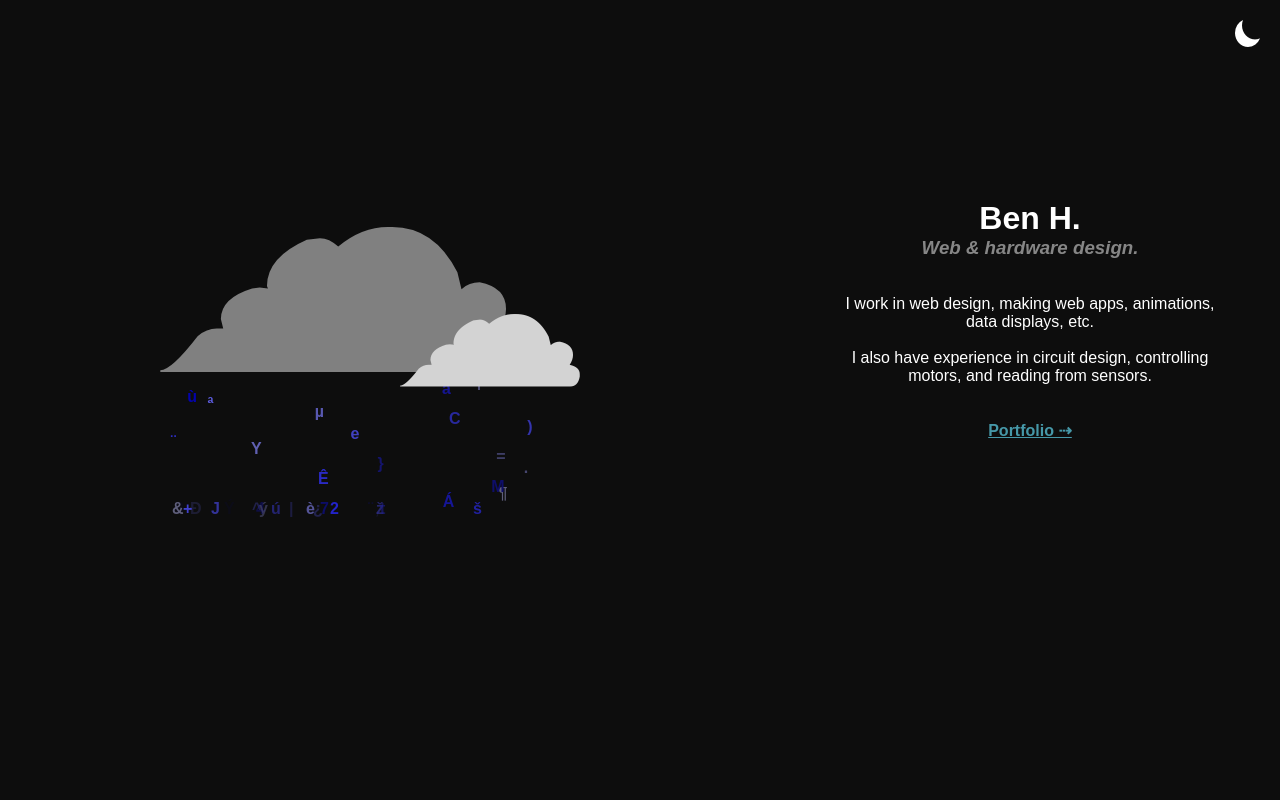
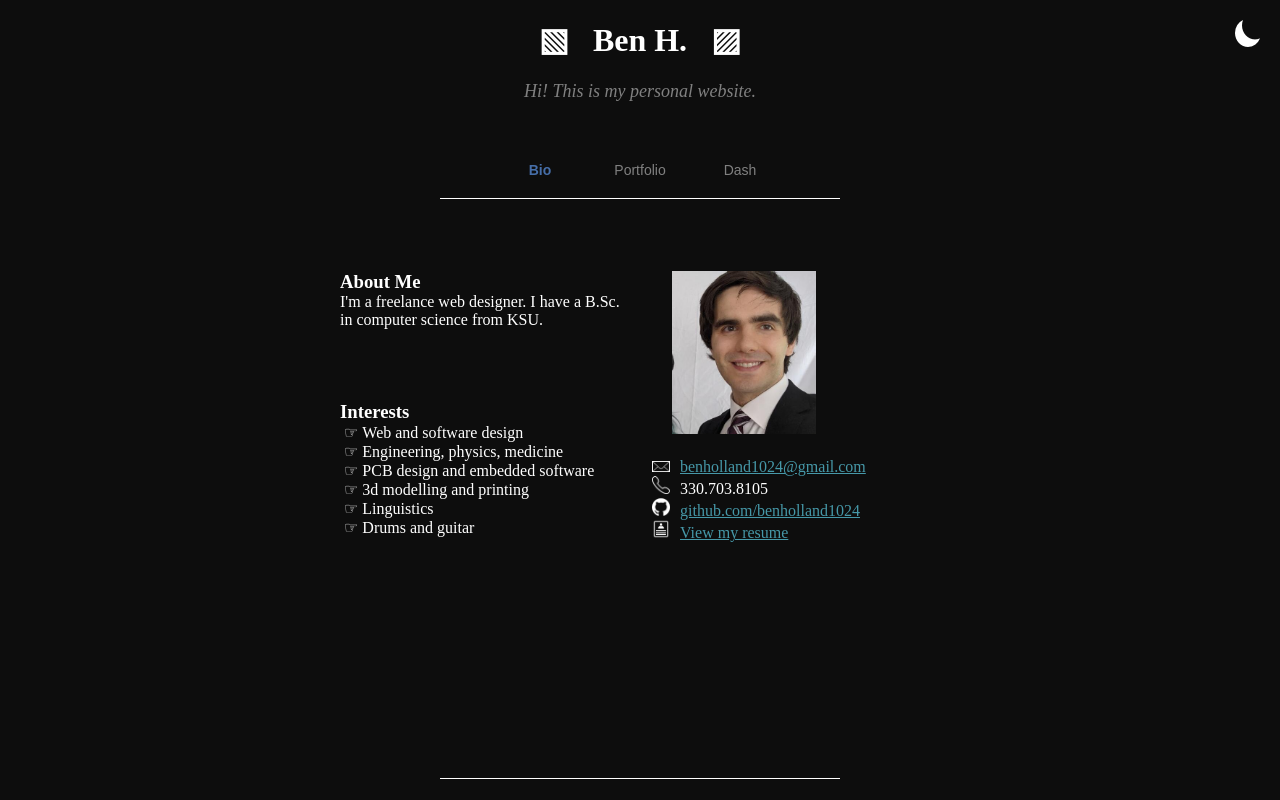
Before and after one commit to benholland1024/benh.cloud, a Vue app: page / in a window 1280 px wide. Shown: the top 800 px of the page. Built offline with nearby package versions, Linux system fonts and the light colour scheme.

Commit message:
Reverting cloud anim

```diff
--- a/src/App.vue
+++ b/src/App.vue
@@ -11,7 +11,7 @@
 
     <img src="./assets/misc/moon.png" id="dark-mode-icon" @click="toggle_dark_mode()" />
 
-    <!-- <header>
+    <header>
       <h1>&#9639; &nbsp; Ben H. &nbsp; &#9640;</h1>
       <p id="page-subtitle">Hi! This is my personal website.</p>
     </header>
@@ -21,9 +21,9 @@
       <router-link class="nav-link blue2" to="/portfolio">Portfolio</router-link>
       <router-link class="nav-link brown" to="/plans" v-if="0">Plans</router-link>
       <router-link class="nav-link orange" to="/dash">Dash</router-link>
-    </nav> -->
+    </nav>
 
-    <!-- <div class="divider-line"></div> -->
+    <div class="divider-line"></div>
 
     <router-view/>
 
--- a/src/router/index.js
+++ b/src/router/index.js
@@ -1,11 +1,11 @@
 import { createRouter, createWebHistory } from 'vue-router'
-import Landing2 from '../views/Landing2.vue'
+import Bio from '../views/Bio.vue'
 
 const routes = [
   {
     path: '/',
-    name: 'Landing2',
-    component: Landing2
+    name: 'Bio',
+    component: Bio
   },
   {
     path: '/portfolio',
--- a/src/views/Landing2.vue
+++ b/src/views/Landing2.vue
@@ -96,6 +96,9 @@ export default {
   #container {
     width: 100%;
     min-height: 800px;
+    max-width: 1500px;
+    left: 0 auto;
+    right: 0 auto;
     padding-top: 100px;
     padding-bottom: 200px;
     display: flex;
--- a/src/views/Portfolio.vue
+++ b/src/views/Portfolio.vue
@@ -1,9 +1,9 @@
 <template>
   <div class="text-center">
-    <h1>Portfolio</h1>
+    <!-- <h1>Portfolio</h1>
     <p class="back-link">
       <router-link class="blue2 portfolio-link" to="/">&#8672; Back to the Landing page </router-link>
-    </p>
+    </p> -->
 
     <br /><br /><br /><br />
     <p class="centered" v-if="0">Below are the websites I've designed that are in active use. </p>
```
